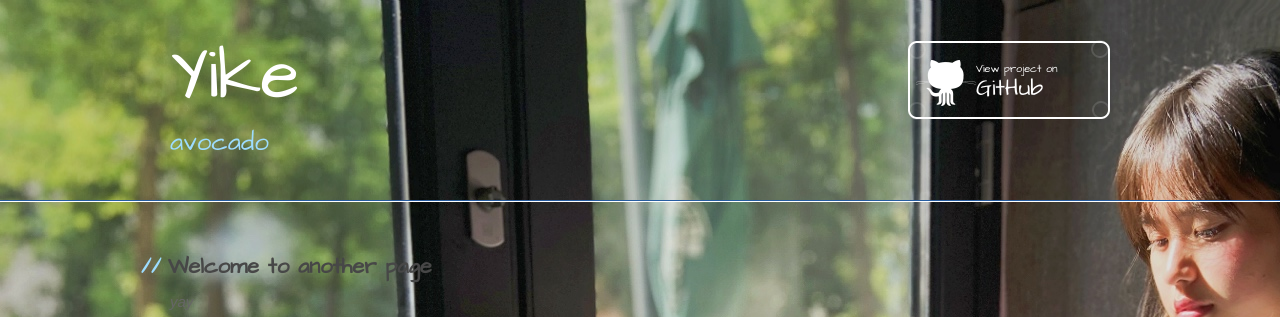
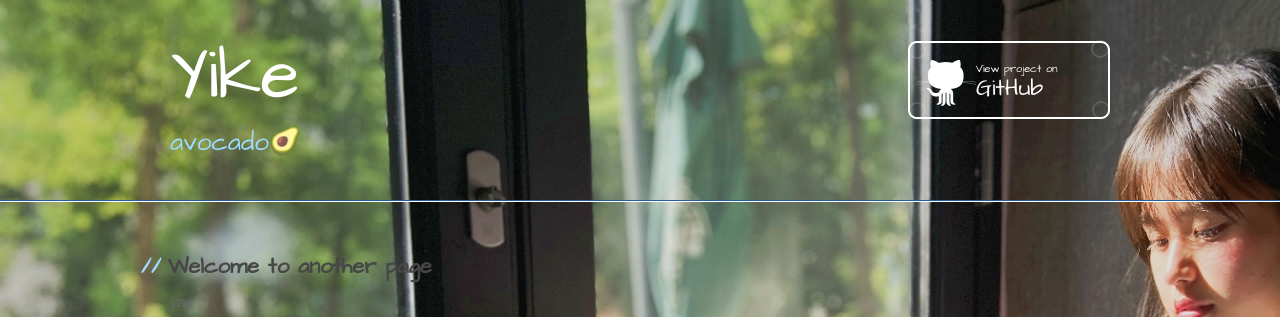
Before and after one commit to yzyzyzzz/yike, a Jekyll site: the page built from another-page.md, in a window 1280 px wide. Shown: the top 317 px of the page. Built offline with Jekyll 4.4.1, drawn with Linux system fonts in a browser that asks for light colours; our own code applies the rules of GitHub Pages for plain Markdown files.

```diff
--- a/_config.yml
+++ b/_config.yml
@@ -1,5 +1,5 @@
 title: Yike
-description: avocado
+description: avocado🥑
 show_downloads: true
 google_analytics:
 theme: jekyll-theme-architect
```
